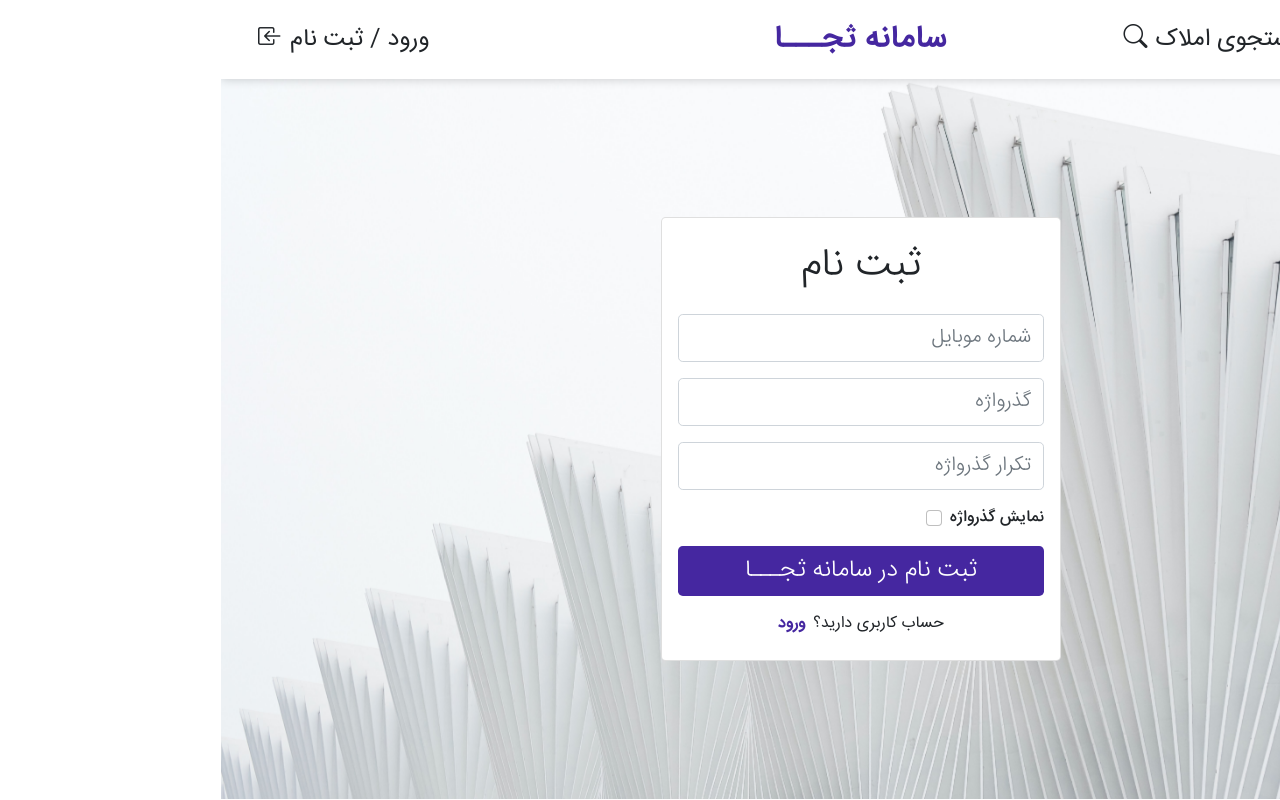
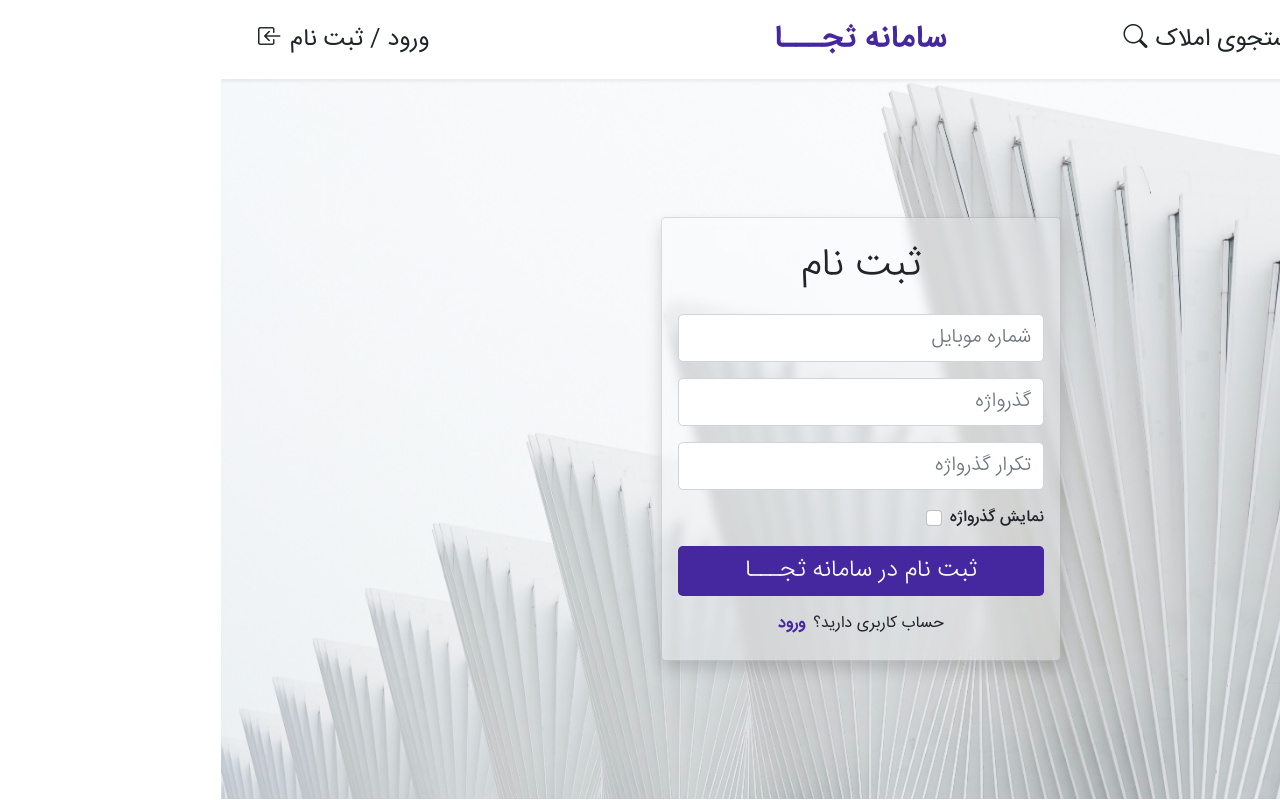
Before and after one commit to ssja-real-estate/website, a React (Create React App) app in the folder saja-react/: page /signup in a window 1280 px wide. Built offline with nearby package versions, Linux system fonts and the light colour scheme.

Commit message:
Modify Login and Signup screens design

```diff
--- a/saja-react/src/components/Navbar/Navbar.css
+++ b/saja-react/src/components/Navbar/Navbar.css
@@ -2,7 +2,6 @@
     display: flex;
     flex-direction: row;
     justify-content: space-between;
-    box-shadow: 0 0px 10px 0 #00000033;
     z-index: 10;
 }
 .nav-right {
--- a/saja-react/src/components/Navbar/Navbar.tsx
+++ b/saja-react/src/components/Navbar/Navbar.tsx
@@ -3,7 +3,7 @@ import "./Navbar.css";
 
 function Navbar() {
     return (
-        <nav className="navbar">
+        <nav className="navbar shadow-sm">
             <div className="nav-right">
                 <Link className="nav-item btn btn-lg" to="/add-estate">
                     ثبت ملک
--- a/saja-react/src/screens/Login/Login.css
+++ b/saja-react/src/screens/Login/Login.css
@@ -12,6 +12,8 @@
 }
 .login {
     width: 400px;
+    background-color: #ffffff33;
+    backdrop-filter: blur(5px);
 }
 .login-title {
     font-weight: 200;
--- a/saja-react/src/screens/Login/Login.tsx
+++ b/saja-react/src/screens/Login/Login.tsx
@@ -12,7 +12,7 @@ function LoginScreen() {
     }
     return (
         <div className="login-container">
-            <div className="login card rounded-3 py-4 px-3">
+            <div className="login card shadow rounded-3 py-4 px-3">
                 <h1 className="login-title text-center">ورود</h1>
                 <form className="login-form">
                     <TextInput
--- a/saja-react/src/screens/Signup/Signup.css
+++ b/saja-react/src/screens/Signup/Signup.css
@@ -12,6 +12,8 @@
 }
 .signup {
     width: 400px;
+    background-color: #ffffff33;
+    backdrop-filter: blur(5px);
 }
 .signup-title {
     font-weight: 200;
--- a/saja-react/src/screens/Signup/Signup.tsx
+++ b/saja-react/src/screens/Signup/Signup.tsx
@@ -12,7 +12,7 @@ function SignupScreen() {
     }
     return (
         <div className="signup-container">
-            <div className="signup card rounded-3 py-4 px-3">
+            <div className="signup card shadow rounded-3 py-4 px-3">
                 <h1 className="signup-title text-center">ثبت نام</h1>
                 <form className="signup-form">
                     <TextInput
```
